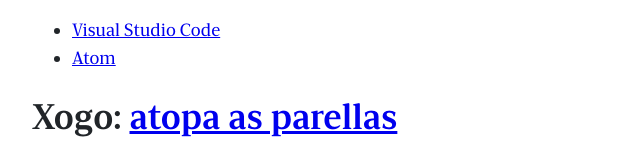
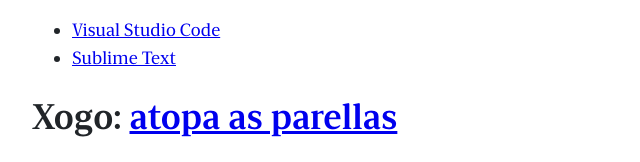
Before and after one commit to uveic/learning-html-for-kids, a plain HTML site: page index.html in a window 1280 px wide. Shown: the part 1084-1246 px from the top of the page, 224-864 px from the left. Drawn offline with Linux system fonts and the light colour scheme.

Commit message:
Replace link to Atom with Sublime

```diff
--- a/index.html
+++ b/index.html
@@ -140,7 +140,7 @@
       <h2>Programas para programar</h2>
       <ul>
         <li><a target="_blank" href="https://code.visualstudio.com/">Visual Studio Code</a></li>
-        <li><a target="_blank" href="https://atom.io/">Atom</a></li>
+        <li><a target="_blank" href="https://www.sublimetext.com/">Sublime Text</a></li>
       </ul>
 
       <h1>Xogo: <a href="05-game.html">atopa as parellas</a></h1>
```
